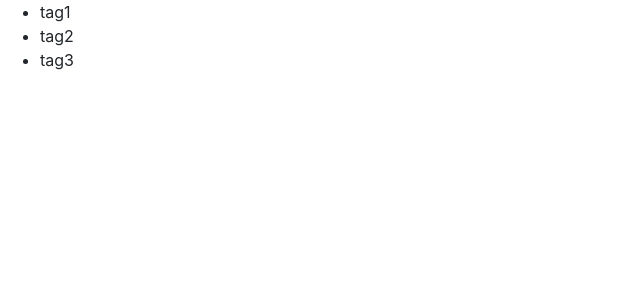
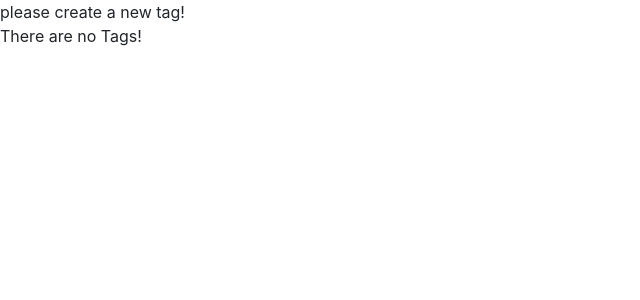
Before and after one commit to nilankh/counter-app, a React (Create React App) app: page / in a window 1280 px wide. Shown: the top 300 px of the page, without its empty margins (0-640 px from the left). Built offline with nearby package versions, Linux system fonts and the light colour scheme.

Commit message:
condition rendering step2

```diff
--- a/src/components/counter.jsx
+++ b/src/components/counter.jsx
@@ -6,12 +6,13 @@ class counter extends Component {
 
     this.state = {
       count: 0,
-      tags: ['tag1', 'tag2', 'tag3'],
+      tags: [],
     }
   }
 
-renderTags(){
-    if(this.state.tags.length === 0) return <p>There are no Tags!</p>;
+  //   One technique
+  renderTags() {
+    if (this.state.tags.length === 0) return <p>There are no Tags!</p>
 
     return (
       <ul>
@@ -20,11 +21,12 @@ renderTags(){
         ))}
       </ul>
     )
-}
+  }
 
   render() {
     return (
       <div>
+        {this.state.tags.length === 0 && 'please create a new tag!'}
         {this.renderTags()}
       </div>
     )
```
